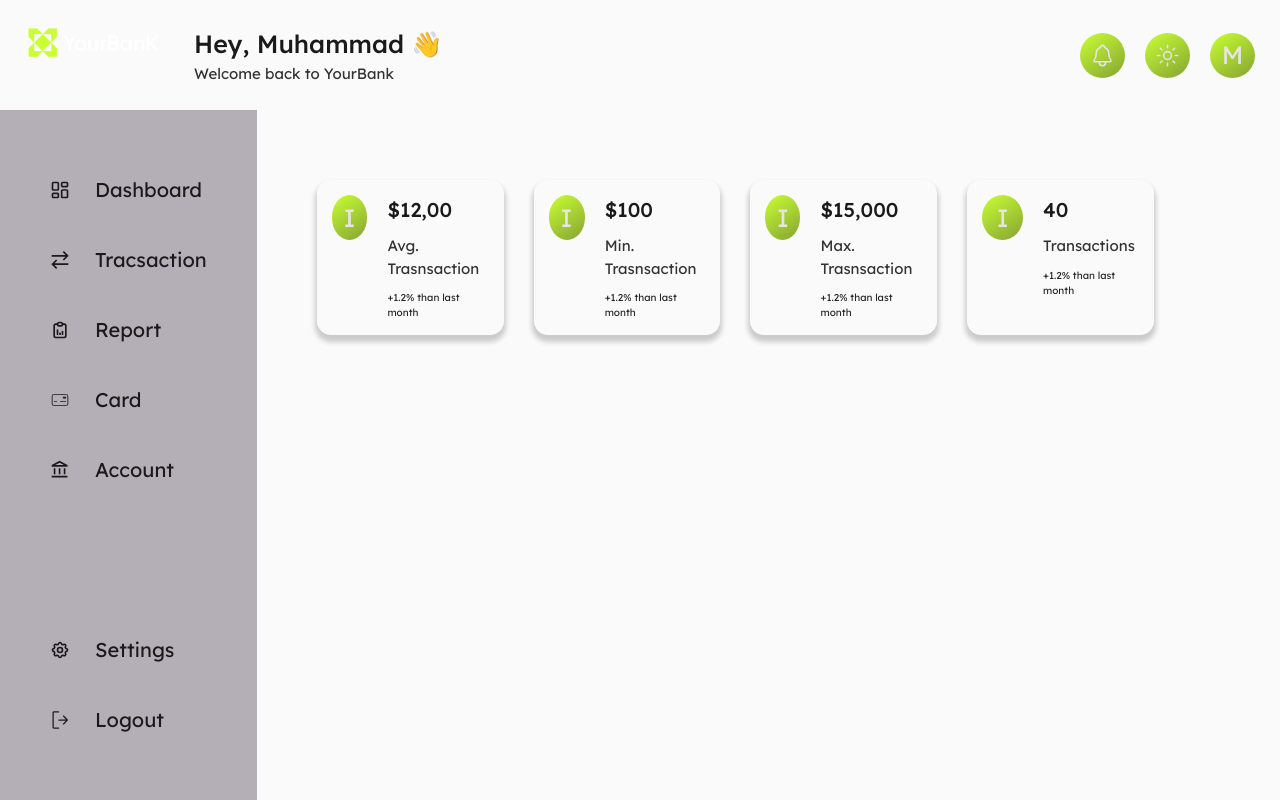
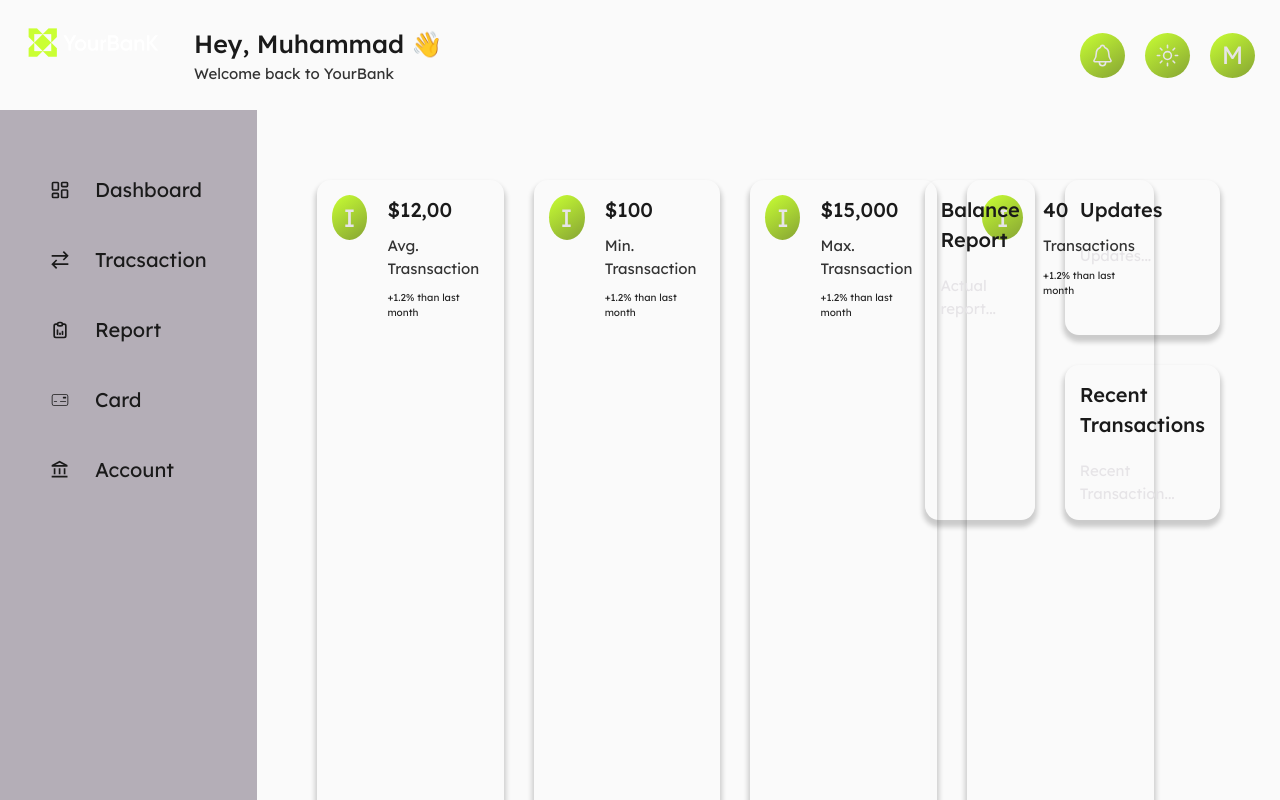
Before and after one commit to Muhammad0320/bank--f, a Next.js app: page /reports in a window 1280 px wide. Shown: the top 800 px of the page. Built offline with nearby package versions, Linux system fonts and the light colour scheme.

Commit message:
chore:  update styyle ts

```diff
--- a/src/app/(content)/reports/page.tsx
+++ b/src/app/(content)/reports/page.tsx
@@ -1,5 +1,12 @@
 import React from 'react';
-import { FirstReportRow, ReportContainer } from './style';
+import {
+  BalanceSummaryReport,
+  FirstReportRow,
+  MiddleReportRow,
+  RecentTxnReport,
+  ReportContainer,
+  UpdatesReport,
+} from './style';
 import { FlexContainer } from '../../../../components/UI/uiStyles';
 import IconContainer from '../../../../components/UI/IconContainer';
 import { StyledH3, Text } from '../../../../components/UI/Text';
@@ -41,6 +48,23 @@
           </FlexContainer>
         </FlexContainer>
       </FirstReportRow>
+
+      <MiddleReportRow>
+        <BalanceSummaryReport $flow="column" $size="small">
+          <StyledH3> Balance Report </StyledH3>
+          <div> Actual report... </div>
+        </BalanceSummaryReport>
+
+        <UpdatesReport $flow="column" $size="small">
+          <StyledH3> Updates </StyledH3>
+          <div> Updates... </div>
+        </UpdatesReport>
+
+        <RecentTxnReport $flow="column" $size="small">
+          <StyledH3> Recent Transactions </StyledH3>
+          <div> Recent Transaction... </div>
+        </RecentTxnReport>
+      </MiddleReportRow>
     </ReportContainer>
   );
 };
```
